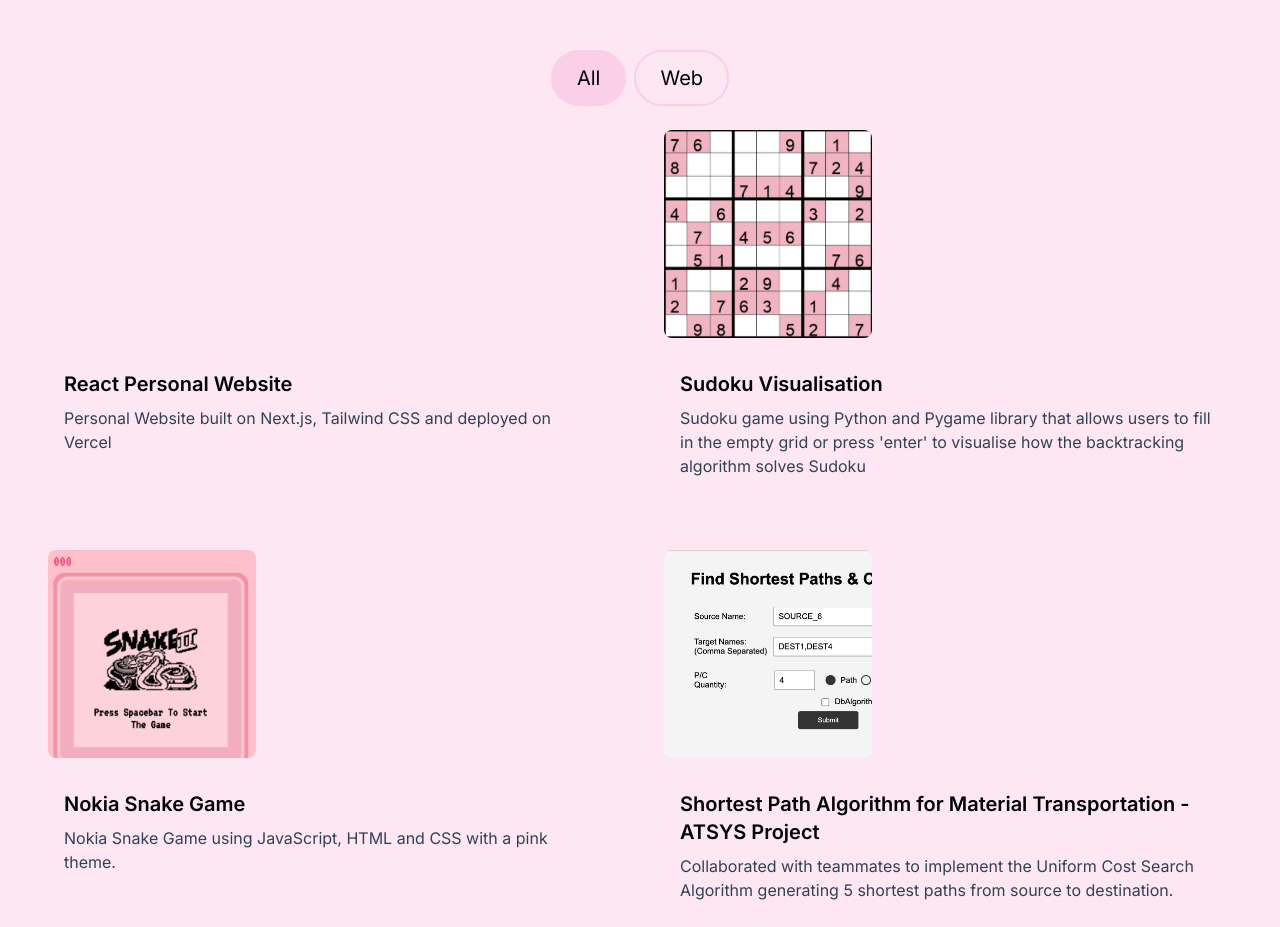
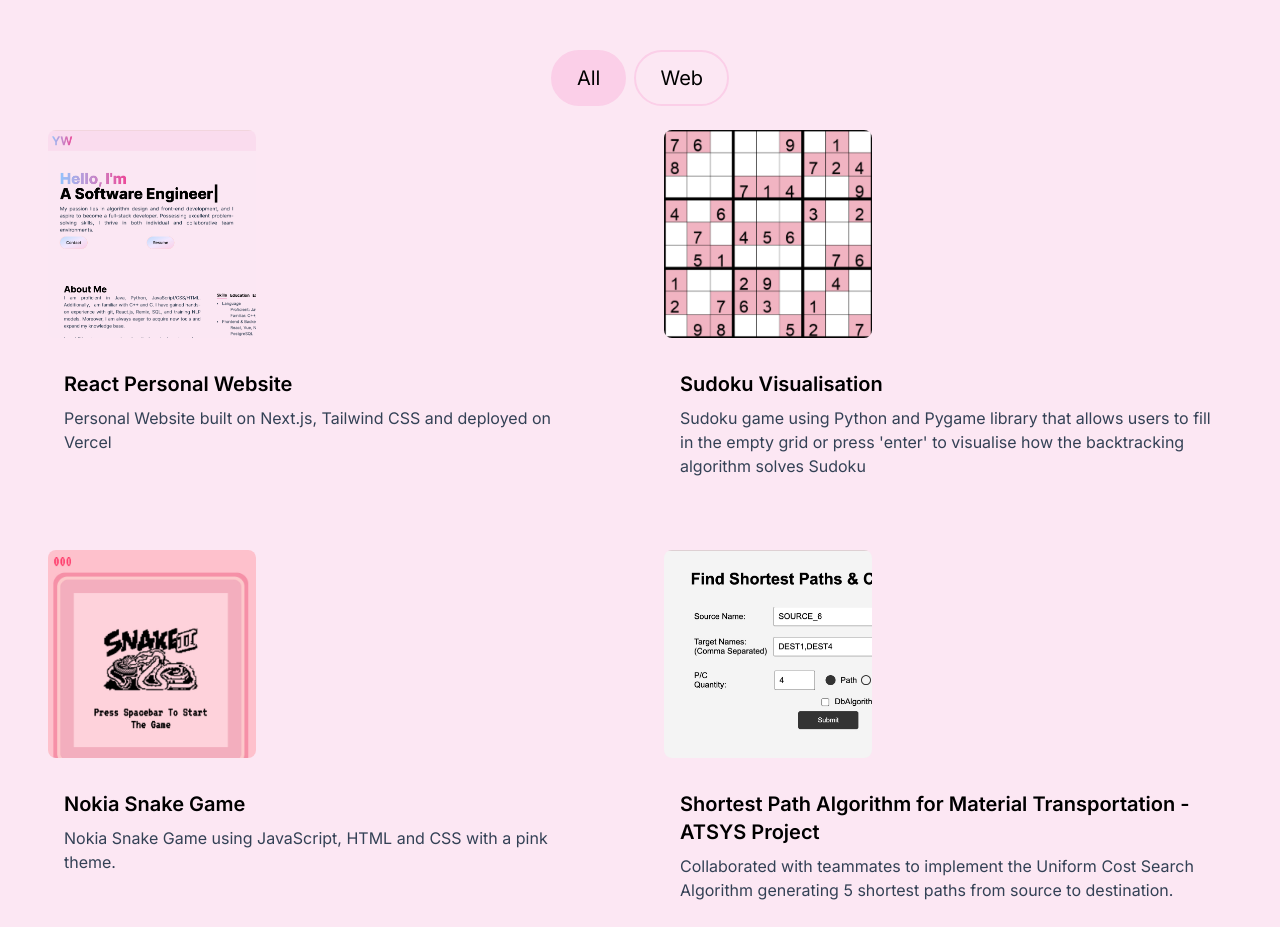
Before and after one commit to yidanwang214/yidanwang.github.io, a Next.js app: page / in a window 1280 px wide. Shown: the part 1040-1967 px from the top of the page. Built offline with nearby package versions, Linux system fonts and the light colour scheme.

Commit message:
add intro to personal website

```diff
--- a/src/app/components/ProjectsSection.jsx
+++ b/src/app/components/ProjectsSection.jsx
@@ -9,10 +9,10 @@ const projectsData = [
         id: 1,
         title: "React Personal Website",
         description: "Personal Website built on Next.js, Tailwind CSS and deployed on Vercel",
-        image: '',
+        image: '/images/PersonalWebsite.jpg',
         tag: ["Next.js", "React", "JavaScript", "Web", "All"],
-        gitUrl: '/',
-        previewUrl: '/',
+        gitUrl: 'https://github.com/yidanwang214/yidanwang.github.io',
+        previewUrl: 'https://www.yidanwang214.com/',
     },
     {
         id: 2,
```
Also changed, not shown: public/images/PersonalWebsite.jpg (added).
